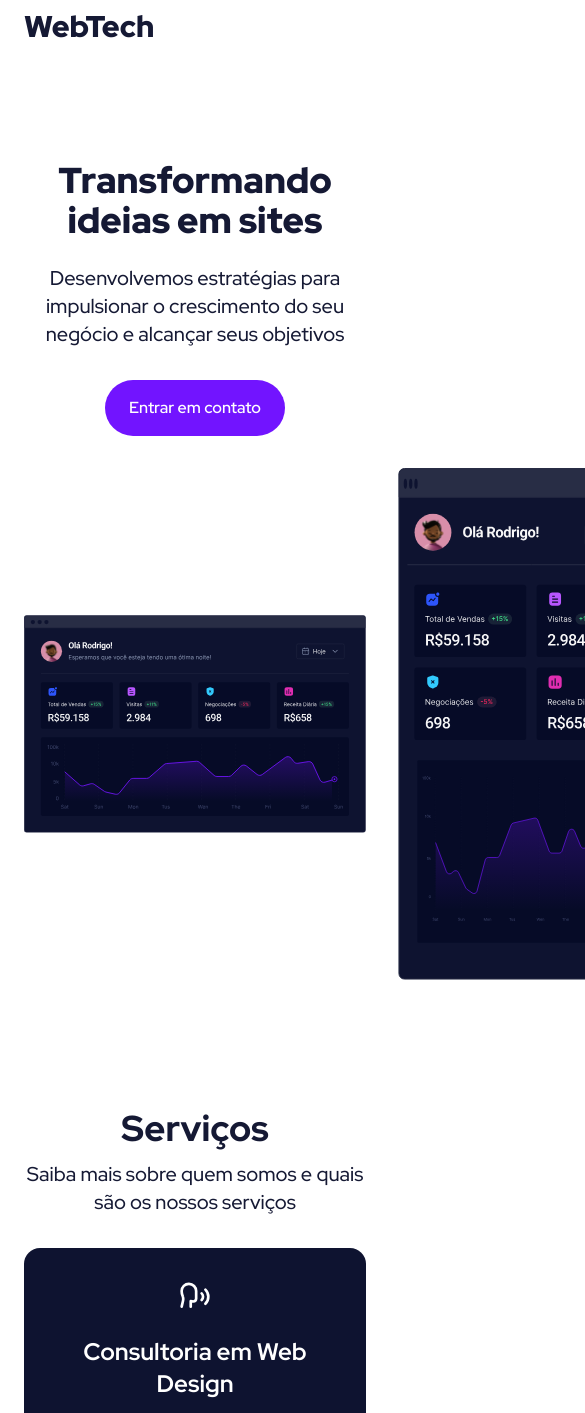
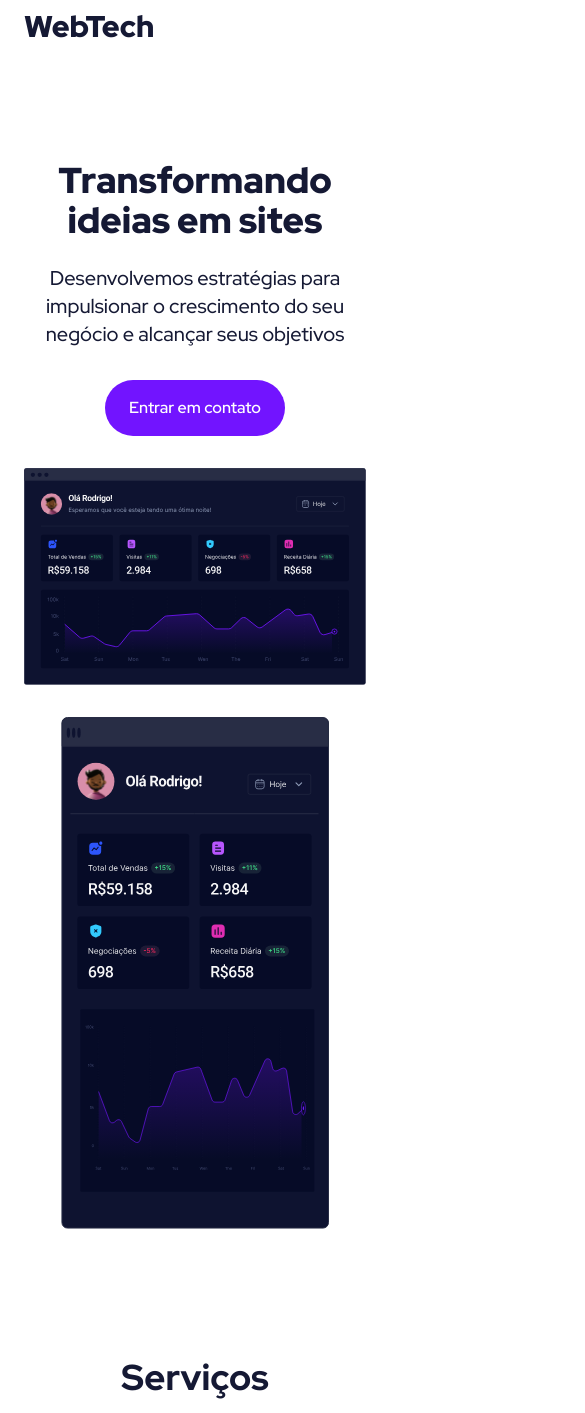
Before and after one commit to Ali-Maia/WebTech, a Next.js app: page / in a window 390 px wide. Shown: the top 1413 px of the page, 585 px wide, since content can reach past the window. Built offline with nearby package versions, Linux system fonts and the light colour scheme.

Commit message:
hero responsiva

```diff
--- a/src/components/hero-section/index.tsx
+++ b/src/components/hero-section/index.tsx
@@ -16,13 +16,19 @@ export default function HeroSection() {
         </p>
       </div>
       <Button>Entrar em contato</Button>
-      <div className="flex space-x-8">
-      <Image src="/images/image_web.svg"  alt="Imagem"
-                        width={808}
-                        height={513}/>
-        <Image src="/images/image_mobile.svg"  alt="Imagem"
-                        width={268}
-                        height={513}/>
+      <div className="flex flex-wrap gap-8  justify-center">
+        <Image
+          src="/images/image_web.svg"
+          alt="Imagem"
+          width={808}
+          height={513}
+        />
+        <Image
+          src="/images/image_mobile.svg"
+          alt="Imagem"
+          width={268}
+          height={513}
+        />
         {/* <Image
                         src="imagem.svg"
                         alt="Imagem"
```
